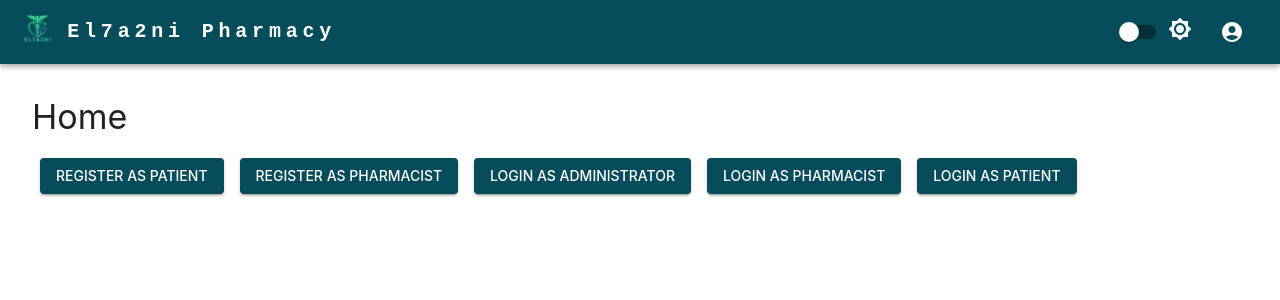
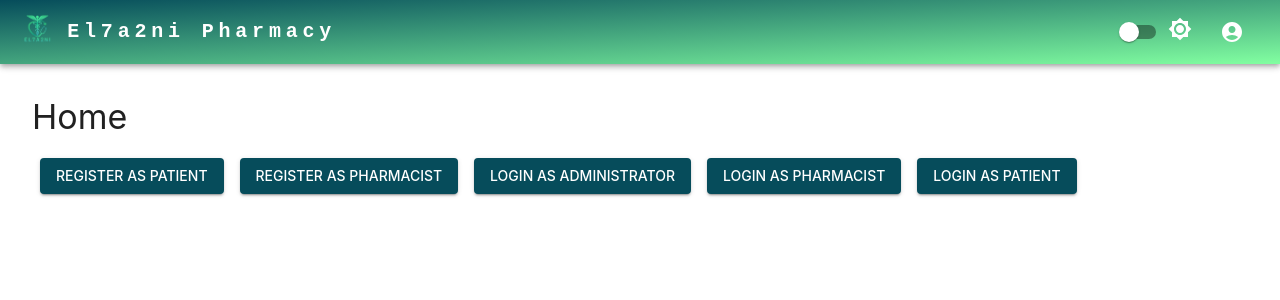
Before and after one commit to advanced-computer-lab-2023/Code-of-Duty2-Pharmacy, a React (Vite) app in the folder client/: page / in a window 1280 px wide. Shown: the top 300 px of the page. Built offline with nearby package versions, Linux system fonts and the light colour scheme; no server answers.

Commit message:
Add gradient bg to navbar

```diff
--- a/client/src/components/Navbar.tsx
+++ b/client/src/components/Navbar.tsx
@@ -21,7 +21,12 @@ interface NavbarProps {
 
 const Navbar: React.FC<NavbarProps> = ({ darkMode, handleThemeChange }) => {
   return (
-    <AppBar position="sticky">
+    <AppBar
+      position="sticky"
+      sx={{
+        background: (theme) => theme.palette.gradient,
+      }}
+    >
       <Toolbar>
         <Link component={RouterLink} to="/">
           <img
--- a/client/src/themes/darkTheme.ts
+++ b/client/src/themes/darkTheme.ts
@@ -1,4 +1,13 @@
 import { createTheme } from '@mui/material/styles';
+
+declare module '@mui/material/styles' {
+  interface Palette {
+    gradient?: string;
+  }
+  interface PaletteOptions {
+    gradient?: string;
+  }
+}
 
 const darkTheme = createTheme({
   typography: {
@@ -27,6 +36,7 @@ const darkTheme = createTheme({
     secondary: {
       main: '#064C5B',
     },
+    gradient: 'linear-gradient(to right bottom, #064C5B, #82ffa1)'
   },
 });
 
--- a/client/src/themes/lightTheme.ts
+++ b/client/src/themes/lightTheme.ts
@@ -1,4 +1,13 @@
 import { createTheme } from '@mui/material/styles';
+
+declare module '@mui/material/styles' {
+  interface Palette {
+    gradient?: string;
+  }
+  interface PaletteOptions {
+    gradient?: string;
+  }
+}
 
 const lightTheme = createTheme({
   typography: {
@@ -26,7 +35,8 @@ const lightTheme = createTheme({
     },
     secondary: {
       main: '#064C5B',
-    }
+    },
+    gradient: 'linear-gradient(to right bottom, #064C5B, #82ffa1)',
   },
 });
 
```
